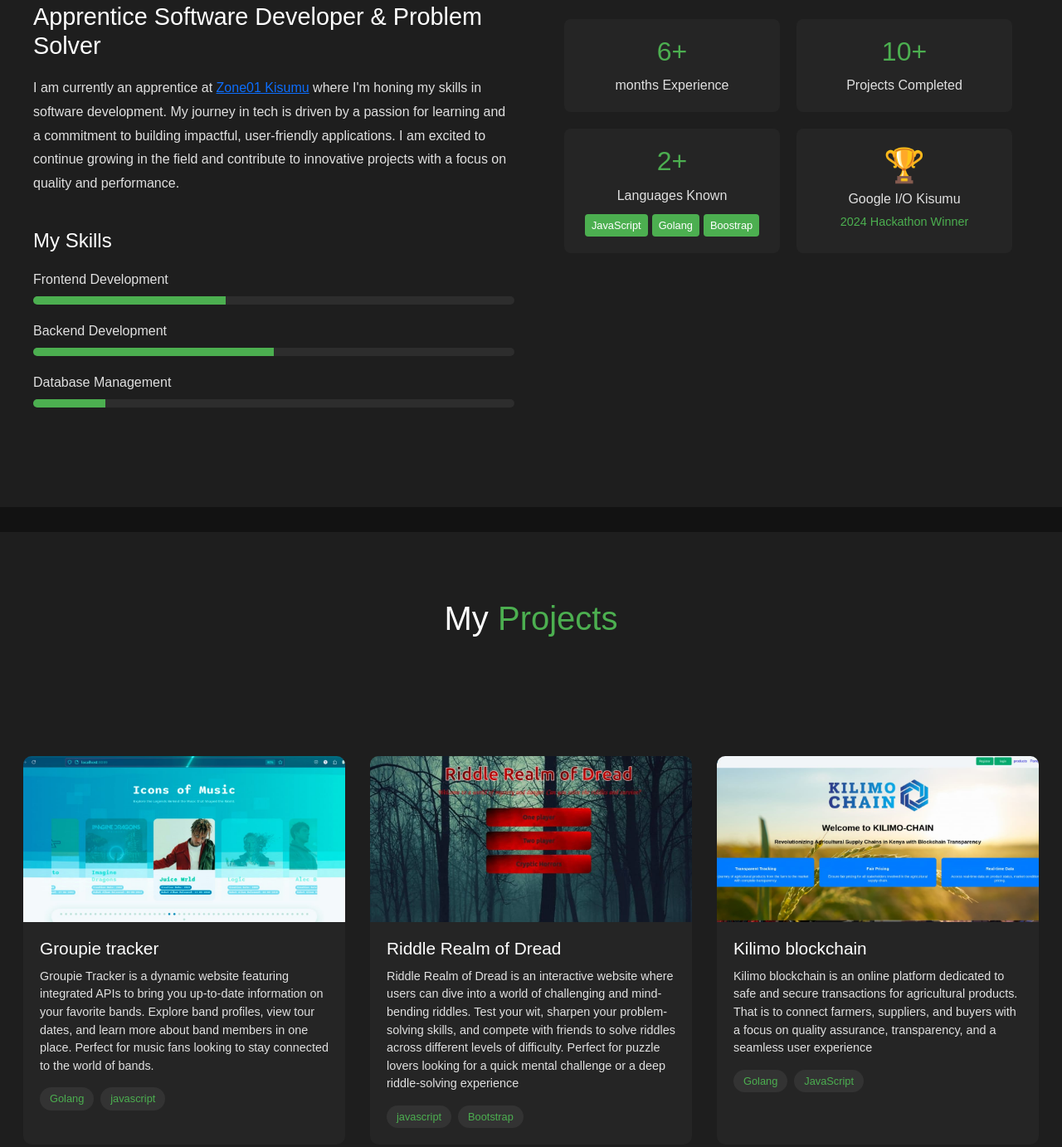
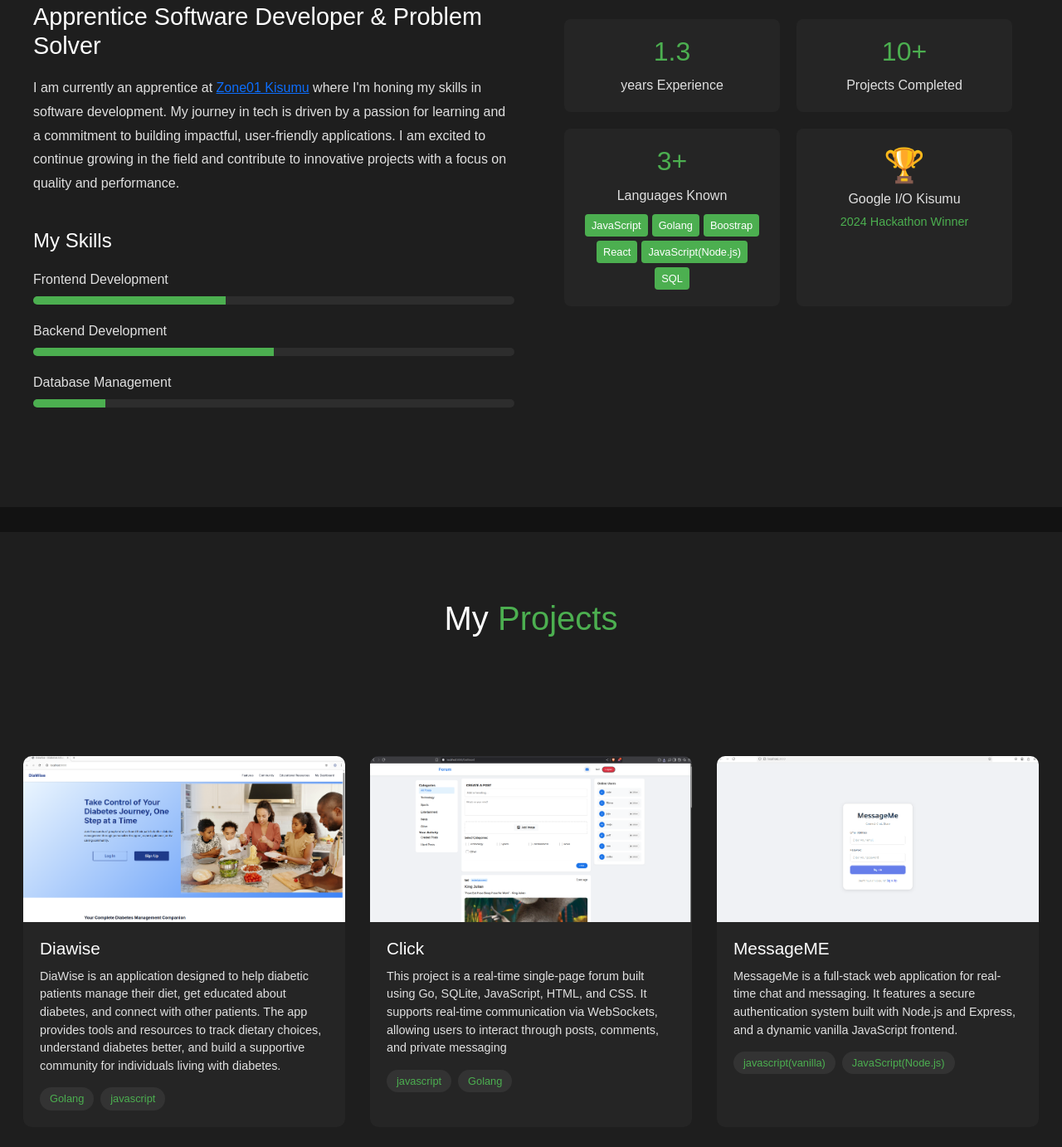
Before and after one commit to Siaka385/portfolio, a plain HTML site: page index.html in a window 1280 px wide. Shown: the part 1101-2483 px from the top of the page at 83% size. Drawn offline with nearby package versions, Linux system fonts and the light colour scheme.

Commit message:
feat:add recent projects

```diff
--- a/index.html
+++ b/index.html
@@ -138,22 +138,23 @@
                     <div class="col-md-6 col-lg-6 col-sm-12 about-stats">
                         <div class="stats-grid">
                             <div class="stat-item">
-                                <h4>6+</h4>
-                                <p>months Experience</p>
+                                <h4>1.3</h4>
+                                <p>years Experience</p>
                             </div>
                             <div class="stat-item">
                                 <h4>10+</h4>
                                 <p>Projects Completed</p>
                             </div>
                             <div class="stat-item">
-                                <h4>2+</h4>
+                                <h4>3+</h4>
                                 <p>Languages  Known</p>
                                 <div class="languages">
                                     <span>JavaScript</span>
                                     <span>Golang</span>
                                      <span>Boostrap</span>
-                                    <!-- <span>Git</span>
-                                    <span>SQL</span> -->
+                                    <span>React</span>
+                                    <span>JavaScript(Node.js)</span>
+                                    <span>SQL</span>
                                 </div>
                             </div>
                             <div class="stat-item achievement">
@@ -232,21 +233,21 @@
                         <!-- Project Card 1 -->
                         <div class="project-card" data-category="web">
                             <div class="project-img">
-                                <img src="pictures/groupietracker.jpeg" alt="Project 1">
+                                <img src="pictures/diawise.png" alt="Project 1">
                                 <div class="project-overlay">
                                     <div class="project-links">
-                                        <!-- <a href="https://github.com/Siaka385/groupiie-tracker" class="project-link">
+                                        <a href="https://diabetics-management-app.onrender.com" class="project-link">
                                             <i class="fas fa-link"></i>
-                                        </a> -->
-                                        <a href="https://github.com/Siaka385/groupiie-tracker" class="project-github">
+                                        </a>
+                                        <a href="https://github.com/Siaka385/diabetics_management_app" class="project-github">
                                             <i class="fab fa-github"></i>
                                         </a>
                                     </div>
                                 </div>
                             </div>
                             <div class="project-info">
-                                <h3>Groupie tracker</h3>
-                                <p>Groupie Tracker is a dynamic website featuring integrated APIs to bring you up-to-date information on your favorite bands. Explore band profiles, view tour dates, and learn more about band members in one place. Perfect for music fans looking to stay connected to the world of bands.</p>
+                                <h3>Diawise</h3>
+                                <p>DiaWise is an application designed to help diabetic patients manage their diet, get educated about diabetes, and connect with other patients. The app provides tools and resources to track dietary choices, understand diabetes better, and build a supportive community for individuals living with diabetes.</p>
                                 <div class="project-tags">
                                     <span>Golang</span>
                                     <span>javascript</span>
@@ -258,24 +259,24 @@
                         <!-- Project Card 2 -->
                         <div class="project-card" data-category="mobile">
                             <div class="project-img">
-                                <img src="pictures/riddle.jpeg" alt="Project 2">
+                                <img src="pictures/screenshot2.png" alt="Project 2">
                                 <div class="project-overlay">
                                     <div class="project-links">
                                         <!-- <a href="#" class="project-link">
                                             <i class="fas fa-link"></i>
                                         </a> -->
-                                        <a href="https://github.com/Siaka385/Riddle_ToD" class="project-github">
+                                        <a href="https://github.com/Siaka385/click" class="project-github">
                                             <i class="fab fa-github"></i>
                                         </a>
                                     </div>
                                 </div>
                             </div>
                             <div class="project-info">
-                                <h3>Riddle Realm of Dread</h3>
-                                <p>Riddle Realm of Dread is an interactive website where users can dive into a world of challenging and mind-bending riddles. Test your wit, sharpen your problem-solving skills, and compete with friends to solve riddles across different levels of difficulty. Perfect for puzzle lovers looking for a quick mental challenge or a deep riddle-solving experience</p>
+                                <h3>Click</h3>
+                                <p>This project is a real-time single-page forum built using Go, SQLite, JavaScript, HTML, and CSS. It supports real-time communication via WebSockets, allowing users to interact through posts, comments, and private messaging</p>
                                 <div class="project-tags">
                                     <span>javascript</span>
-                                    <span>Bootstrap</span>
+                                    <span>Golang</span>
                                     <!-- <span>Redux</span> -->
                                 </div>
                             </div>
@@ -284,24 +285,24 @@
                         <!-- Project Card 3 -->
                         <div class="project-card" data-category="web">
                             <div class="project-img">
-                                <img src="pictures/kilimochain.jpeg" alt="Project 3">
+                                <img src="pictures/messageME.png" alt="Project 3">
                                 <div class="project-overlay">
                                     <div class="project-links">
                                         <!-- <a href="#" class="project-link">
                                             <i class="fas fa-link"></i>
                                         </a> -->
-                                        <a href="https://github.com/Siaka385/kilimoblockchain" class="project-github">
+                                        <a href="https://github.com/Siaka385/MessageMe.git" class="project-github">
                                             <i class="fab fa-github"></i>
                                         </a>
                                     </div>
                                 </div>
                             </div>
                             <div class="project-info">
-                                <h3>Kilimo blockchain </h3>
-                                <p>Kilimo blockchain is an online platform dedicated to safe and secure transactions for agricultural products. That is to connect farmers, suppliers, and buyers with a focus on quality assurance, transparency, and a seamless user experience</p>
+                                <h3>MessageME</h3>
+                                <p>MessageMe is a full-stack web application for real-time chat and messaging. It features a secure authentication system built with Node.js and Express, and a dynamic vanilla JavaScript frontend.</p>
                                 <div class="project-tags">
-                                    <span>Golang</span>
-                                    <span>JavaScript</span>
+                                    <span>javascript(vanilla)</span>
+                                    <span>JavaScript(Node.js)</span>
                                     <!-- <span>MySQL</span> -->
                                 </div>
                             </div>
```
Also changed, not shown: pictures/diawise.png (added), pictures/groupietracker.jpeg (deleted), pictures/kilimochain.jpeg (deleted), pictures/messageME.png (added), pictures/riddle.jpeg (deleted), pictures/screenshot2.png (added).
